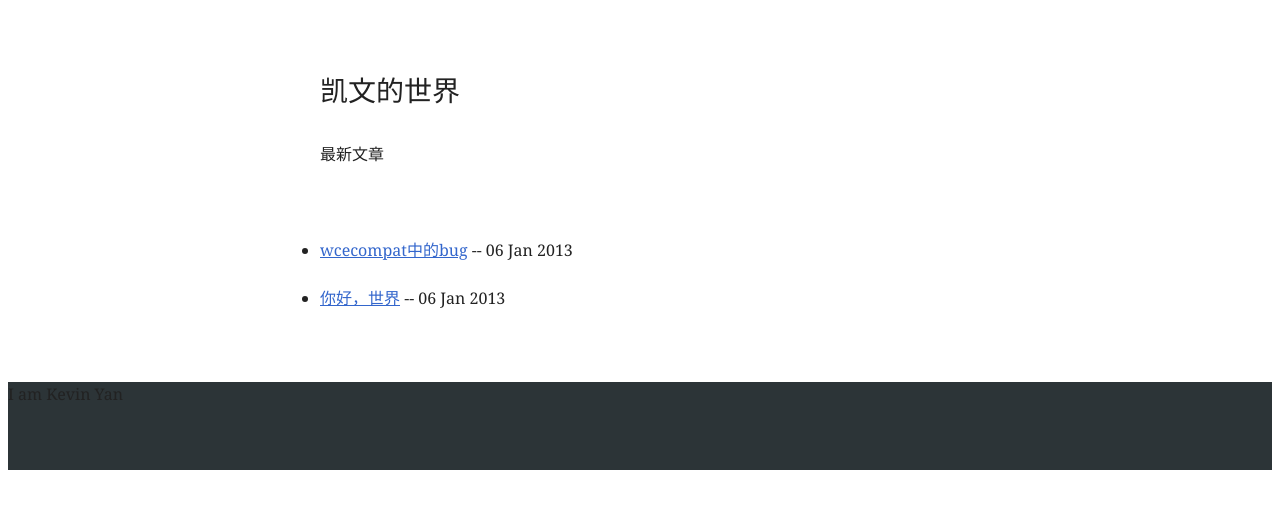
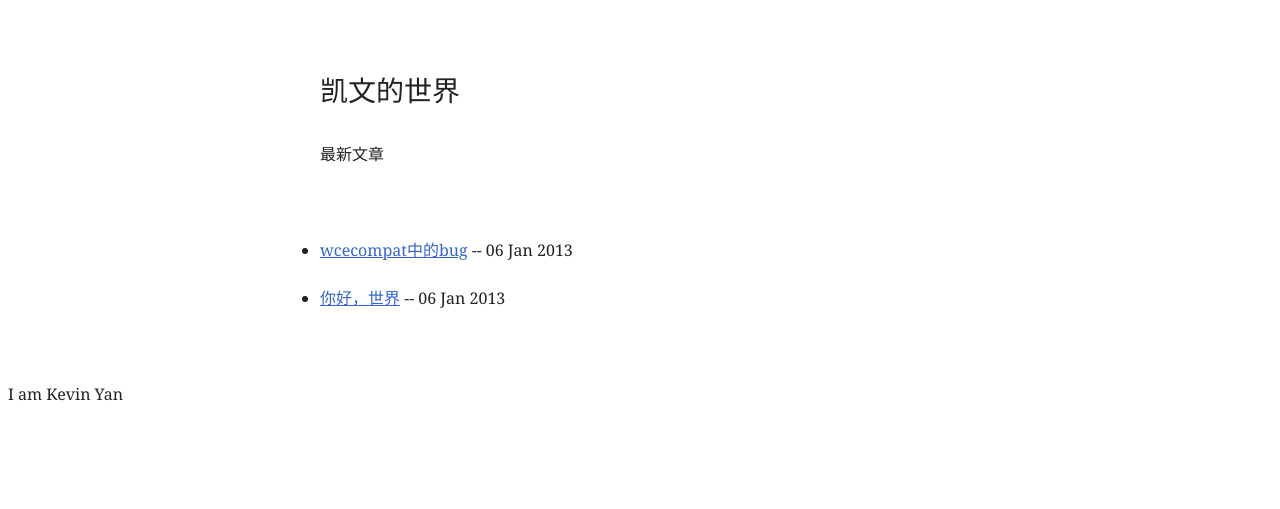
Before and after one commit to since1q80/me, a Jekyll site: the page built from index.html, in a window 1280 px wide. Shown: the top 509 px of the page. Built offline with Jekyll 4.4.1, drawn with Linux system fonts in a browser that asks for light colours; Markdown is read by kramdown in place of the engine named in the settings; the list of posts is cut into pages by our own code.

Commit message:
update footer

```diff
--- a/stylesheets/style.css
+++ b/stylesheets/style.css
@@ -16,4 +16,4 @@ ol,ul { list-style-position: outside; padding: 0 }
 ol ol,ol ul,ul ol,ul ul { margin: 0 0 .75em 2em }
 table { border-collapse: collapse; margin: 1.5em 0; width: 100% }
 td,th { border: solid .1em #000; font-family: sans-serif; font-size: 87.5%; line-height: 1.71428571em; text-align: center }
-footer{padding-bottom: 40px;background-color: #2C3437;z-index: 10;}
+footer{padding-bottom: 40px;margin-top:1px;z-index: 10;}
```
